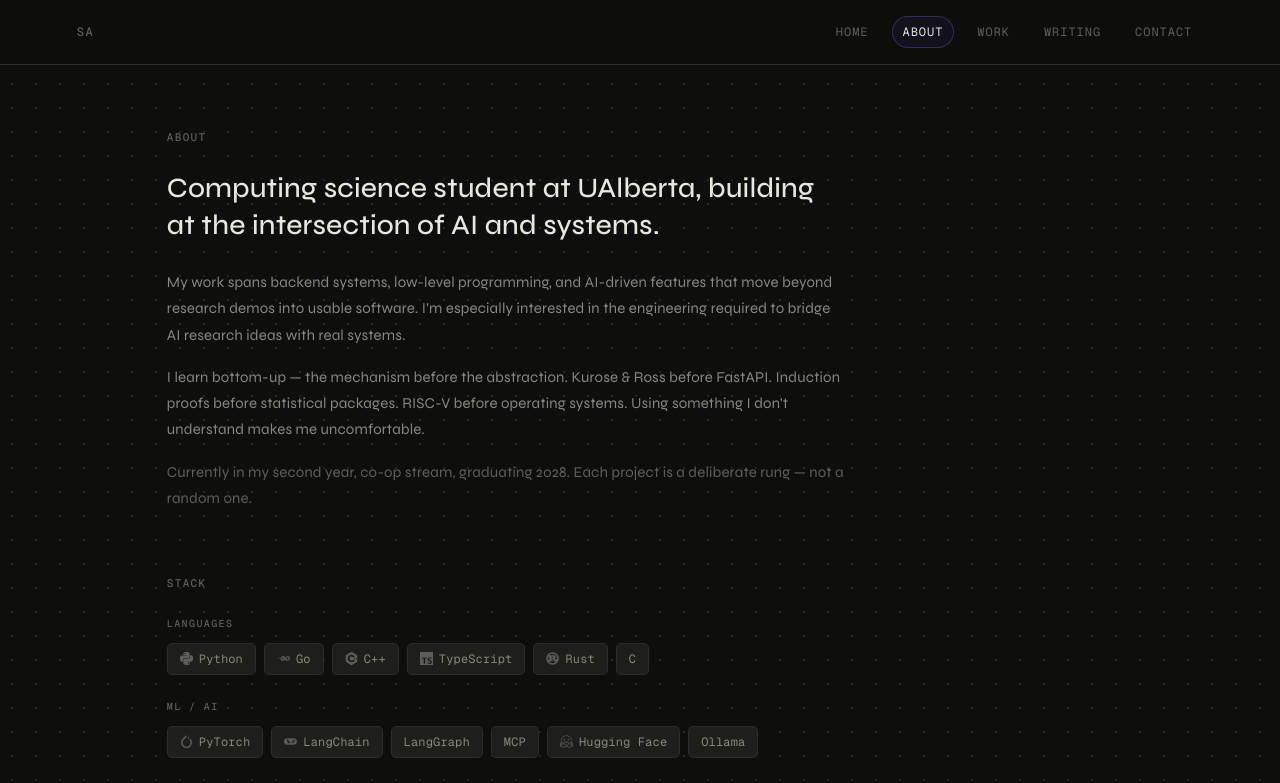
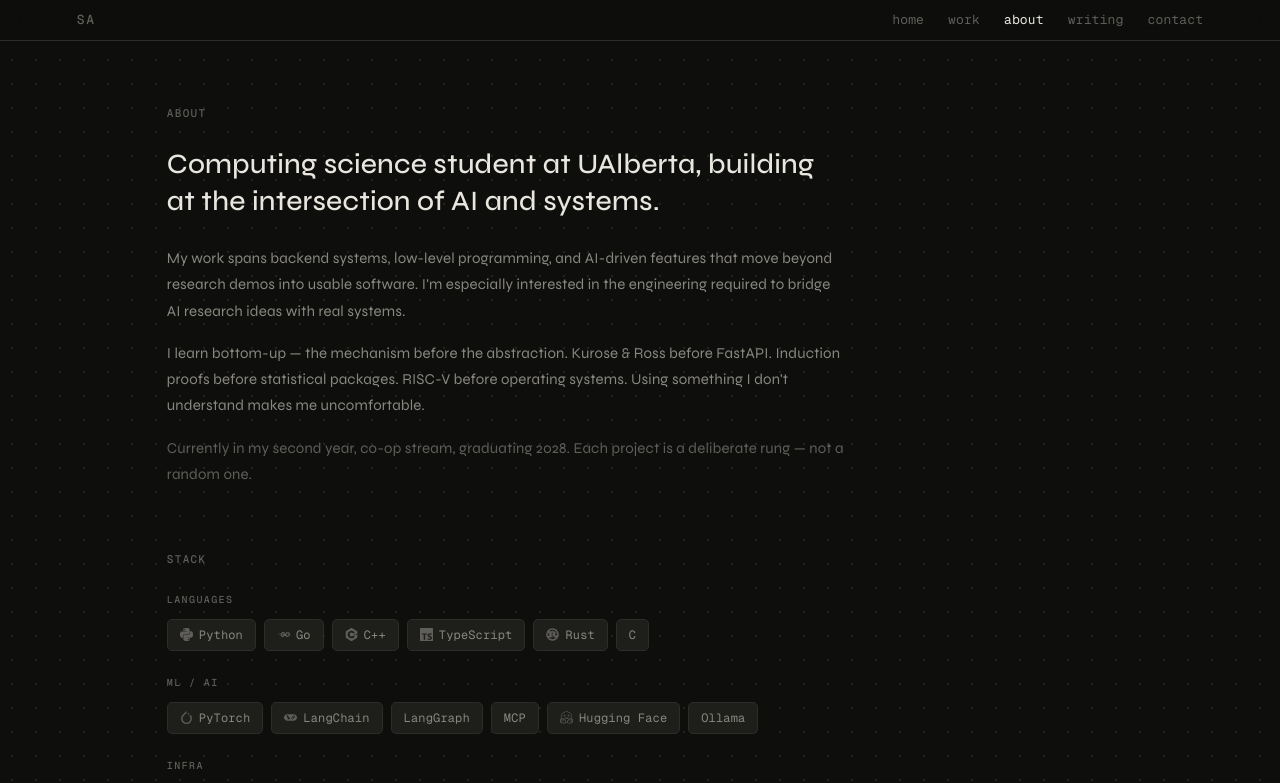
Before and after one commit to Sashreek007/Portfolio-website, a Next.js app: page /about in a window 1280 px wide. Shown: the top 783 px of the page. Built offline with nearby package versions, Linux system fonts and the light colour scheme.

Commit message:
Revert homepage nav experiments
Restore the homepage hero, top navigation, and global scroll styling to the pre-experiment state before the recent navigation iterations.

```diff
--- a/src/app/globals.css
+++ b/src/app/globals.css
@@ -246,15 +246,6 @@
   );
 }
 
-/* ─── Home section anchor offsets ─────────────────────────────────────── */
-#hero,
-#about,
-#work,
-#writing,
-#contact {
-  scroll-margin-top: 92px;
-}
-
 /* ─── Syntax highlighting (lowlight / hljs) ─────────────────────────── */
 /* Applied to both the editor and the public blog post page */
 .hljs-keyword, .hljs-selector-tag, .hljs-deletion   { color: #c678dd; }
--- a/src/components/site/Hero.tsx
+++ b/src/components/site/Hero.tsx
@@ -106,7 +106,8 @@ export default function Hero() {
 
           <div className="fade-up fade-up-3 flex flex-wrap justify-center gap-3 mt-6">
             {[
-              { href: "/resume", label: "resume" },
+              { href: "#work", label: "projects" },
+              { href: "#about", label: "about" },
               {
                 href: "https://github.com/Sashreek007",
                 label: "github ↗",
@@ -117,6 +118,7 @@ export default function Hero() {
                 label: "linkedin ↗",
                 external: true,
               },
+              { href: "/resume", label: "resume" },
             ].map(({ href, label, external }) => (
               <a
                 key={href}
--- a/src/components/site/Nav.tsx
+++ b/src/components/site/Nav.tsx
@@ -4,17 +4,31 @@ import Link from "next/link";
 import { usePathname } from "next/navigation";
 import { useState, useEffect } from "react";
 
+function useScrollProgress() {
+  const [p, setP] = useState(0);
+  useEffect(() => {
+    const update = () => {
+      const h = document.documentElement.scrollHeight - window.innerHeight;
+      setP(h > 0 ? Math.min(window.scrollY / h, 1) : 0);
+    };
+    window.addEventListener("scroll", update, { passive: true });
+    update();
+    return () => window.removeEventListener("scroll", update);
+  }, []);
+  return p;
+}
+
 const homeLinks = [
+  { href: "#work",    label: "work",    id: "work" },
   { href: "#about",   label: "about",   id: "about" },
-  { href: "#work",    label: "work",    id: "work" },
-  { href: "#writing", label: "writing", id: "writing" },
+  { href: "/blog",    label: "writing", id: "" },
   { href: "#contact", label: "contact", id: "contact" },
 ];
 
 const pageLinks = [
   { href: "/",        label: "home" },
+  { href: "/work",    label: "work" },
   { href: "/about",   label: "about" },
-  { href: "/work",    label: "work" },
   { href: "/blog",    label: "writing" },
   { href: "/contact", label: "contact" },
 ];
@@ -26,90 +40,76 @@ const headerStyle: React.CSSProperties = {
   borderBottom: "1px solid var(--gray-800)",
 };
 
-function getNavItemStyle(active: boolean): React.CSSProperties {
-  return {
-    color: active ? "var(--text-primary)" : "var(--text-muted)",
-    border: active
-      ? "1px solid color-mix(in srgb, var(--violet-soft) 28%, transparent)"
-      : "1px solid color-mix(in srgb, var(--gray-800) 0%, transparent)",
-    background: active
-      ? "color-mix(in srgb, var(--violet-dim) 14%, transparent)"
-      : "transparent",
-  };
-}
-
 export default function Nav() {
   const pathname = usePathname();
   const isHome = pathname === "/";
   const [activeSection, setActiveSection] = useState("");
-  const logoActive = isHome && (activeSection === "" || activeSection === "hero");
+  const progress = useScrollProgress();
 
   useEffect(() => {
-    if (!isHome) {
-      setActiveSection("");
-      return;
+    if (!isHome) return;
+    const ids = ["hero", "work", "about", "writing", "contact"];
+    const observer = new IntersectionObserver(
+      (entries) => {
+        for (const e of entries) {
+          if (e.isIntersecting) setActiveSection(e.target.id);
         }
-
-    const ids = ["hero", "about", "work", "writing", "contact"];
-
-    const update = () => {
-      const threshold = window.scrollY + 120;
-      let current = ids[0];
-
-      for (const id of ids) {
+      },
+      { rootMargin: "-35% 0px -60% 0px" }
+    );
+    ids.forEach((id) => {
       const el = document.getElementById(id);
-        if (!el) continue;
-        if (threshold >= el.offsetTop) current = id;
-      }
-
-      if (window.innerHeight + window.scrollY >= document.documentElement.scrollHeight - 2) {
-        current = ids[ids.length - 1];
-      }
-
-      setActiveSection(current);
-    };
-
-    window.addEventListener("scroll", update, { passive: true });
-    window.addEventListener("resize", update);
-    update();
-
-    return () => {
-      window.removeEventListener("scroll", update);
-      window.removeEventListener("resize", update);
-    };
+      if (el) observer.observe(el);
+    });
+    return () => observer.disconnect();
   }, [isHome]);
 
   const logoHref = isHome ? "#hero" : "/";
 
   return (
     <header
-      className="sticky top-0 z-50 px-[4vw] py-4 lg:px-[6vw]"
+      className="sticky top-0 z-50 flex items-center justify-between px-[6vw] py-5 overflow-hidden"
       style={headerStyle}
     >
-      <div className="mx-auto flex w-full max-w-[1160px] items-center justify-between gap-5">
+      {/* Scroll progress bar */}
+      <div
+        className="absolute bottom-0 left-0 h-[2px] pointer-events-none"
+        style={{
+          width: `${progress * 100}%`,
+          background: "var(--violet-mid)",
+          transition: "width 80ms linear",
+          opacity: progress > 0.01 ? 1 : 0,
+        }}
+      />
       <a
         href={logoHref}
-          aria-current={logoActive ? "location" : undefined}
-          className="font-mono text-[12px] font-medium tracking-[0.12em] uppercase transition-colors duration-200"
-          style={{ color: logoActive ? "var(--text-primary)" : "var(--text-muted)" }}
+        className="font-mono text-[13px] font-medium tracking-[0.12em] uppercase"
+        style={{ color: "var(--text-muted)" }}
       >
         SA
       </a>
 
-        <nav className="flex items-center gap-2 lg:gap-3">
+      <nav className="flex items-center gap-6">
         {isHome
           ? homeLinks.map(({ href, label, id }) => {
-                const active = activeSection === id;
+              const isPage = href.startsWith("/");
+              const active = !isPage && activeSection === id;
+              const Tag = isPage ? Link : "a";
               return (
-                  <a
+                <Tag
                   key={href}
                   href={href}
-                    aria-current={active ? "location" : undefined}
-                    className="inline-flex items-center rounded-[999px] px-2.5 py-1.5 font-mono text-[11px] uppercase tracking-[0.08em] transition-colors duration-200 lg:text-[12px]"
-                    style={getNavItemStyle(active)}
+                  className="relative font-mono text-[13px] transition-colors duration-200"
+                  style={{ color: active ? "var(--text-primary)" : "var(--text-muted)" }}
                 >
                   {label}
-                  </a>
+                  {active && (
+                    <span
+                      className="absolute -bottom-[21px] left-0 right-0 h-[2px]"
+                      style={{ background: "var(--violet-mid)" }}
+                    />
+                  )}
+                </Tag>
               );
             })
           : pageLinks.map(({ href, label }) => {
@@ -118,16 +118,20 @@ export default function Nav() {
                 <Link
                   key={href}
                   href={href}
-                    aria-current={active ? "page" : undefined}
-                    className="inline-flex items-center rounded-[999px] px-2.5 py-1.5 font-mono text-[11px] uppercase tracking-[0.08em] transition-colors duration-200 lg:text-[12px]"
-                    style={getNavItemStyle(active)}
+                  className="relative font-mono text-[13px] transition-colors duration-200"
+                  style={{ color: active ? "var(--text-primary)" : "var(--text-muted)" }}
                 >
                   {label}
+                  {active && (
+                    <span
+                      className="absolute -bottom-[21px] left-0 right-0 h-[2px]"
+                      style={{ background: "var(--violet-mid)" }}
+                    />
+                  )}
                 </Link>
               );
             })}
       </nav>
-      </div>
     </header>
   );
 }
```
Lines whose indentation alone changed are shown as unchanged.
